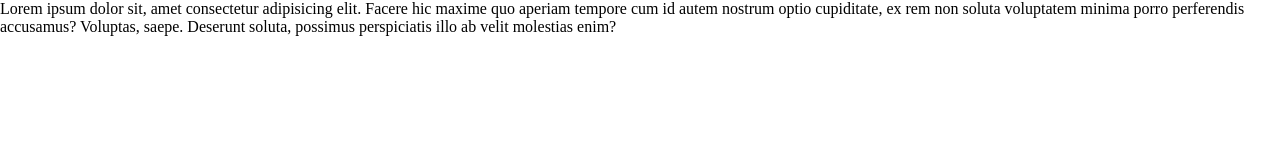
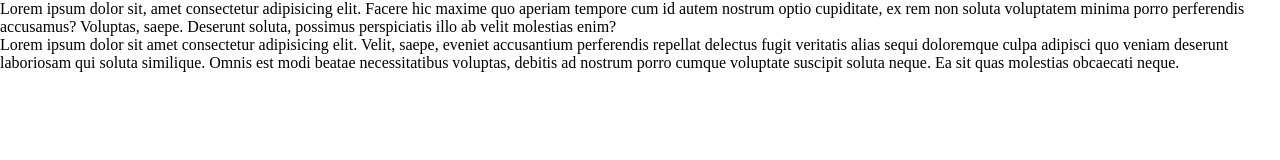
Before and after one commit to Prethush/test, a plain HTML site: page index.html in a window 1280 px wide. Drawn offline with Linux system fonts and the light colour scheme.

Commit message:
fourth commit

```diff
--- a/index.html
+++ b/index.html
@@ -14,6 +14,14 @@
       non soluta voluptatem minima porro perferendis accusamus? Voluptas, saepe.
       Deserunt soluta, possimus perspiciatis illo ab velit molestias enim?
     </p>
+    <p>
+      Lorem ipsum dolor sit amet consectetur adipisicing elit. Velit, saepe,
+      eveniet accusantium perferendis repellat delectus fugit veritatis alias
+      sequi doloremque culpa adipisci quo veniam deserunt laboriosam qui soluta
+      similique. Omnis est modi beatae necessitatibus voluptas, debitis ad
+      nostrum porro cumque voluptate suscipit soluta neque. Ea sit quas
+      molestias obcaecati neque.
+    </p>
     <script src="./index.js"></script>
   </body>
 </html>
```
